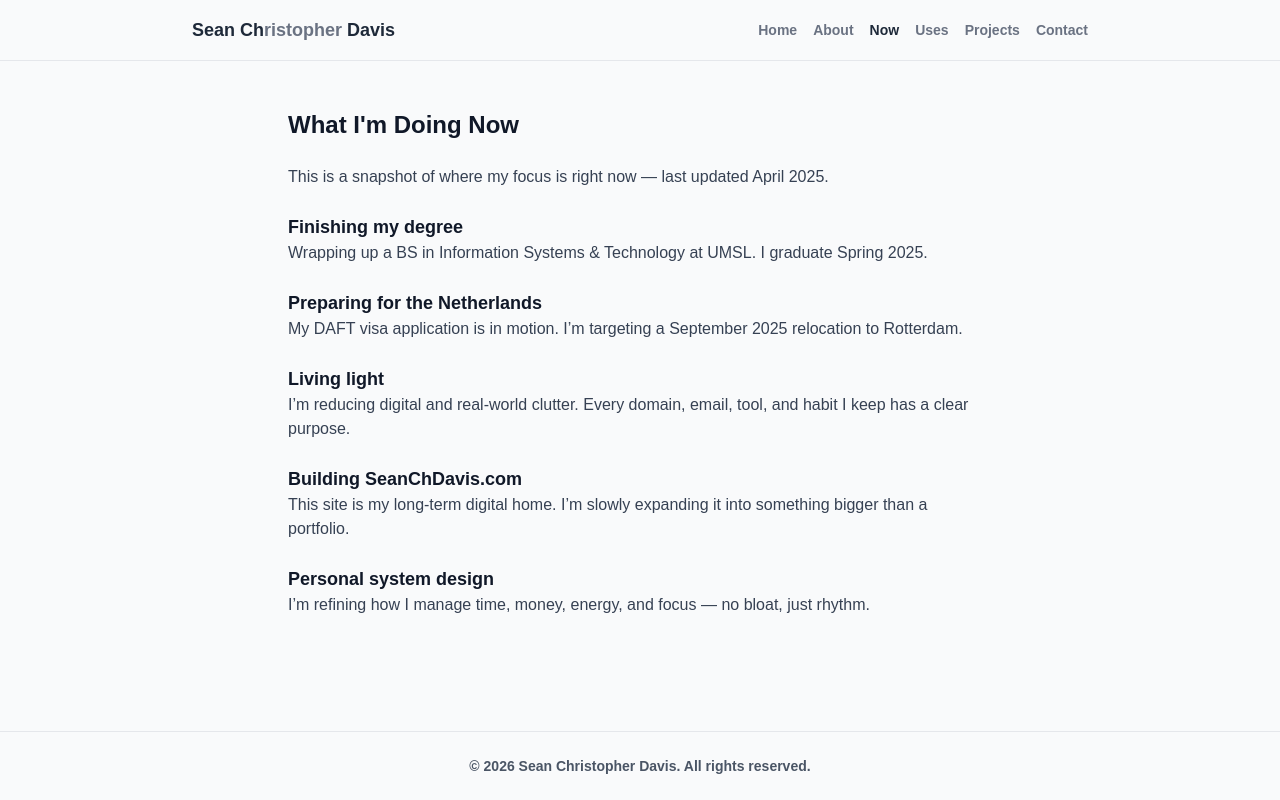
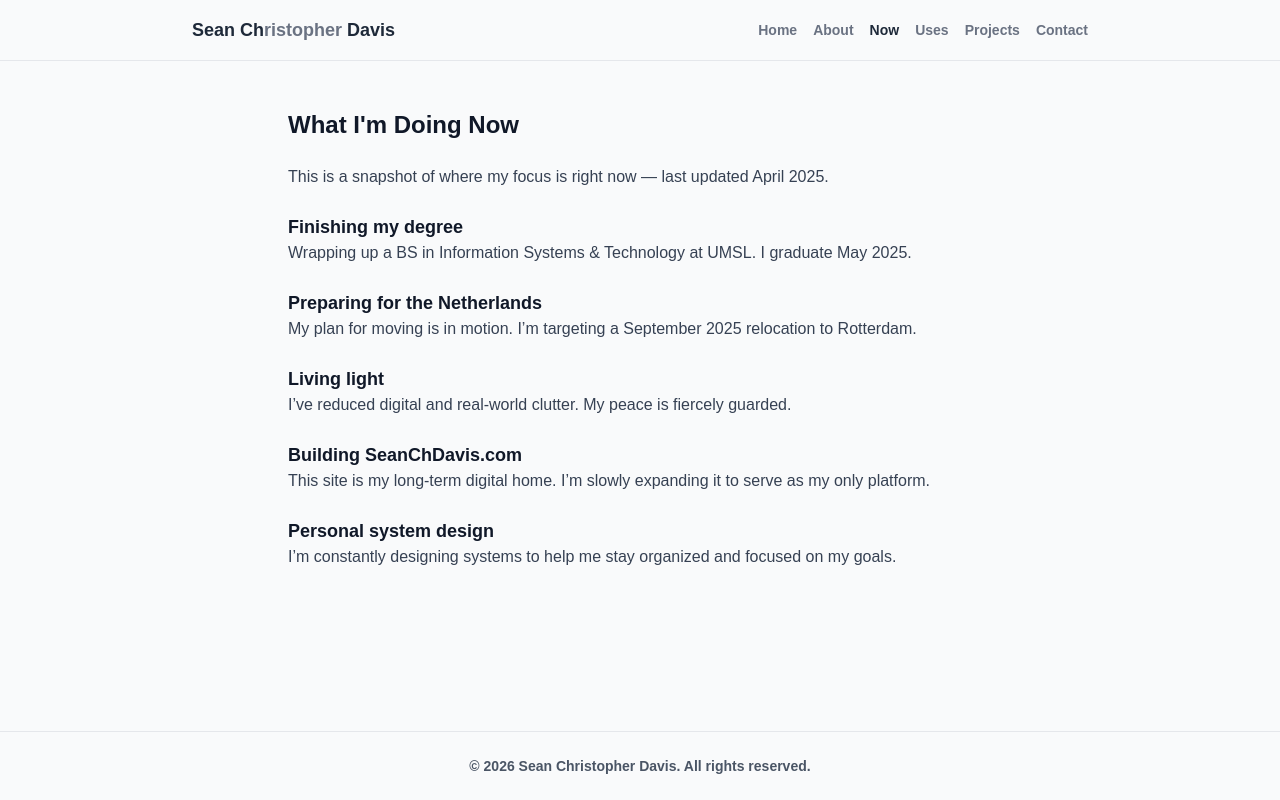
Before and after one commit to SeanChDavis/SeanChDavis, a React (Vite) app: page /now in a window 1280 px wide. Built offline with nearby package versions, Linux system fonts and the light colour scheme; the HTML template or start-up script is replaced by a standard one.

Commit message:
saving more dev progress

```diff
--- a/src/components/ui/ContactForm.jsx
+++ b/src/components/ui/ContactForm.jsx
@@ -28,25 +28,25 @@ function ContactForm() {
         <form onSubmit={handleSubmit} className="space-y-4">
             <div>
                 <label className="block text-sm font-medium text-gray-700">Name</label>
-                <input name="name" type="text" required className="w-full mt-1 p-2 border-2 border-gray-300 rounded-sm focus:ring-cyan-500 focus:border-cyan-500" />
+                <input name="name" type="text" required className="w-full mt-1 p-2 bg-gray-100 border-1 border-gray-300 rounded-sm focus:ring-cyan-500 focus:border-cyan-500" />
             </div>
 
             <div>
                 <label className="block text-sm font-medium text-gray-700">Email</label>
-                <input name="email" type="email" required className="w-full mt-1 p-2 border-2 border-gray-300 rounded-sm focus:ring-cyan-500 focus:border-cyan-500" />
+                <input name="email" type="email" required className="w-full mt-1 p-2 bg-gray-100 border-1 border-gray-300 rounded-sm focus:ring-cyan-500 focus:border-cyan-500" />
             </div>
 
             <div>
                 <label className="block text-sm font-medium text-gray-700">Message</label>
-                <textarea name="message" rows="4" required className="w-full mt-1 p-2 border-2 border-gray-300 rounded-sm focus:ring-cyan-500 focus:border-cyan-500"></textarea>
+                <textarea name="message" rows="4" minLength="10" required className="w-full mt-1 p-2 bg-gray-100 border-1 border-gray-300 rounded-sm focus:ring-cyan-500 focus:border-cyan-500"></textarea>
             </div>
 
             <button type="submit" disabled={status === 'loading'} className="px-4 py-2 border-0 outline-0 cursor-pointer bg-cyan-900 text-white rounded hover:bg-gray-900">
                 {status === 'loading' ? 'Sending...' : 'Send Message'}
             </button>
 
-            {status === 'success' && <p className="text-green-600 text-sm">Thanks! I’ll be in touch soon.</p>}
-            {status === 'error' && <p className="text-red-600 text-sm">Something went wrong. Try again?</p>}
+            {status === 'success' && <p className="text-green-600 text-md">Thanks! I’ll be in touch soon.</p>}
+            {status === 'error' && <p className="text-red-600 text-md">Something went wrong. Try again?</p>}
         </form>
     );
 }
--- a/src/pages/About.jsx
+++ b/src/pages/About.jsx
@@ -1,6 +1,7 @@
-import React from 'react';
+import { Link, NavLink } from "react-router-dom";
+import React from "react";
 
-export default function About() {
+const About = () => {
     return (
         <main className="max-w-3xl mx-auto px-4 md:px-8 py-12 space-y-6 text-gray-700">
             <h1 className="text-2xl font-extrabold text-gray-900">About Sean</h1>
@@ -17,7 +18,9 @@ export default function About() {
 
             <p>Until then, education is my number one priority. While I still write code and consider myself to be an active technologist, homework comes first.</p>
 
-            <p>If you made it this far, I appreciate you. Feel free to reach out on <a href="https://www.linkedin.com/in/SeanChDavis/" target="_blank" rel="noopener noreferrer" className="text-cyan-700 font-semibold underline hover:no-underline">LinkedIn</a> or email me at <a href="mailto:seanchdavis@gmail.com" className="text-cyan-700 font-semibold underline hover:no-underline">seanchdavis@gmail.com</a>.</p>
+            <p>If you made it this far, I appreciate you. Feel free to <Link to="/contact" className="text-cyan-600 font-semibold underline hover:no-underline">reach out</Link>.</p>
         </main>
     );
 }
+
+export default About;
--- a/src/pages/Now.jsx
+++ b/src/pages/Now.jsx
@@ -10,27 +10,27 @@ export default function Now() {
             <div className="space-y-6">
                 <div>
                     <h2 className="text-lg font-bold text-gray-900">Finishing my degree</h2>
-                    <p>Wrapping up a BS in Information Systems & Technology at UMSL. I graduate Spring 2025.</p>
+                    <p>Wrapping up a BS in Information Systems & Technology at UMSL. I graduate May 2025.</p>
                 </div>
 
                 <div>
                     <h2 className="text-lg font-bold text-gray-900">Preparing for the Netherlands</h2>
-                    <p>My DAFT visa application is in motion. I’m targeting a September 2025 relocation to Rotterdam.</p>
+                    <p>My plan for moving is in motion. I’m targeting a September 2025 relocation to Rotterdam.</p>
                 </div>
 
                 <div>
                     <h2 className="text-lg font-bold text-gray-900">Living light</h2>
-                    <p>I’m reducing digital and real-world clutter. Every domain, email, tool, and habit I keep has a clear purpose.</p>
+                    <p>I’ve reduced digital and real-world clutter. My peace is fiercely guarded.</p>
                 </div>
 
                 <div>
                     <h2 className="text-lg font-bold text-gray-900">Building SeanChDavis.com</h2>
-                    <p>This site is my long-term digital home. I’m slowly expanding it into something bigger than a portfolio.</p>
+                    <p>This site is my long-term digital home. I’m slowly expanding it to serve as my only platform.</p>
                 </div>
 
                 <div>
                     <h2 className="text-lg font-bold text-gray-900">Personal system design</h2>
-                    <p>I’m refining how I manage time, money, energy, and focus — no bloat, just rhythm.</p>
+                    <p>I’m constantly designing systems to help me stay organized and focused on my goals.</p>
                 </div>
             </div>
         </main>
```
